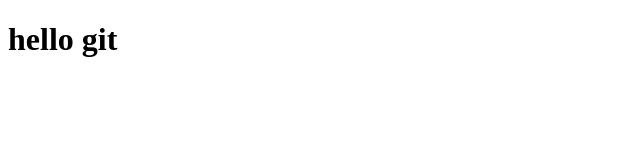
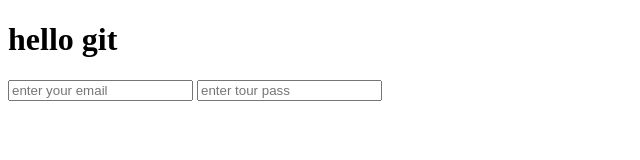
Before and after one commit to emrys7272/myAwesomeProject, a plain HTML site: page index.html in a window 1280 px wide. Shown: the whole page, without its empty margins (0-640 px from the left). Drawn offline with Linux system fonts and the light colour scheme.

Commit message:
added html

```diff
--- a/index.html
+++ b/index.html
@@ -5,8 +5,13 @@
     <meta http-equiv="X-UA-Compatible" content="IE=edge" />
     <meta name="viewport" content="width=<device-width>, initial-scale=1.0" />
     <title>Document</title>
+    <link rel="mystyle.css" />
   </head>
   <body>
     <h1>hello git</h1>
+    <form>
+      <input type="email" placeholder="enter your email" />
+      <input type="password" placeholder="enter tour pass" />
+    </form>
   </body>
 </html>
```
